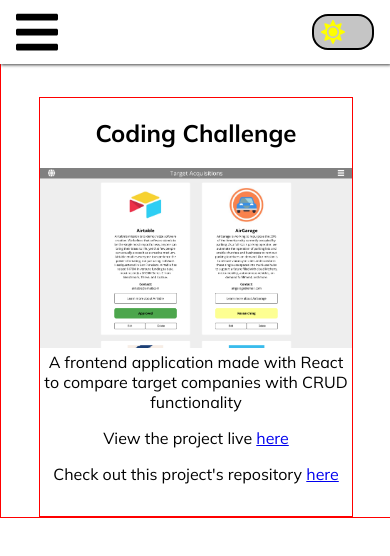
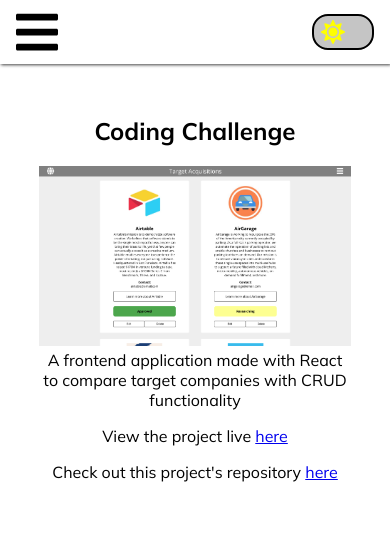
Before and after one commit to frivolousvision/portfolio-project, a React (Create React App) app: page /coding-challenge in a window 390 px wide. Shown: the top 556 px of the page. Built offline with nearby package versions, Linux system fonts and the light colour scheme.

Commit message:
created pathto reddit app in mobile menu

```diff
--- a/src/Components/Header/Header.js
+++ b/src/Components/Header/Header.js
@@ -154,9 +154,11 @@ const Header = (props) => {
               <Link to='/e-commerce-app'>
                 <li onClick={props.toggleMobileNav}>E-Commerce-App</li>
               </Link>
-              <li onClick={props.toggleMobileNav}>Reddit API App</li>
-              <Link to='/coding-challenge'>
-                <li onClick={props.toggleMobileNav}>Coding Challenge</li>
+              <Link to='/reddit-app'>
+                <li onClick={props.toggleMobileNav}>Reddit API App</li>
+                <Link to='/coding-challenge'>
+                  <li onClick={props.toggleMobileNav}>Coding Challenge</li>
+                </Link>
               </Link>
             </ul>
           </div>
--- a/src/Components/Projects/project.css
+++ b/src/Components/Projects/project.css
@@ -5,14 +5,12 @@
   flex-wrap: wrap;
   margin: 0 auto;
   width: 100%;
-  border: 1px solid red;
 }
 .project-container {
   display: flex;
   justify-content: center;
   width: 80%;
   margin: 0 auto;
-  border: 1px solid red;
 }
 .project-container img {
   max-width: 100%;
```
